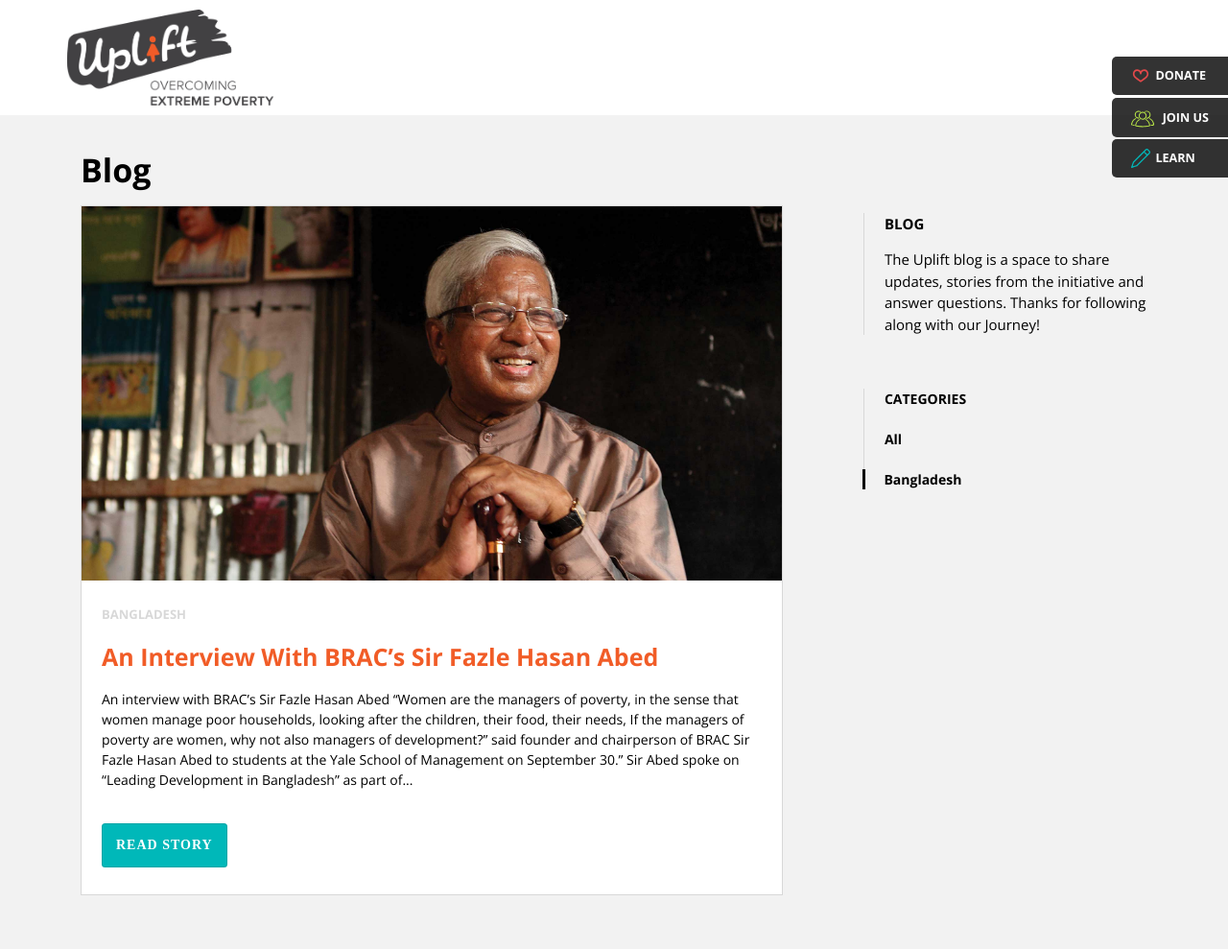
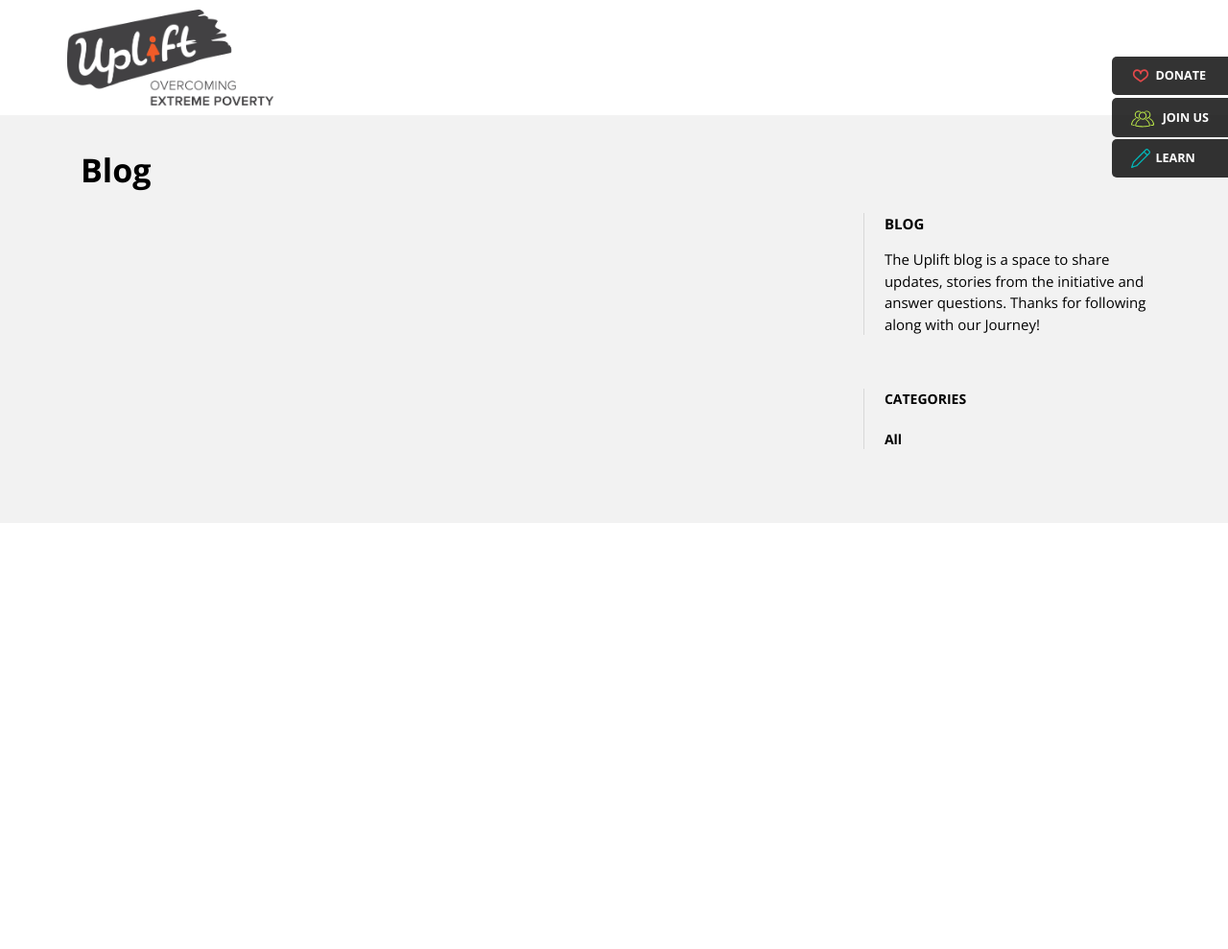
Before and after one commit to joinuplift/joinuplift.github.io, a Jekyll site: the page built from blog/category/bangladesh/index.html, in a window 1280 px wide. Shown: the whole page at 96% size. Built offline with Jekyll 4.4.1, drawn with Linux system fonts in a browser that asks for light colours; after the commit the page ends 900 px from its top, so only the background shows below that.

Commit message:
Updated 2016-06-23-an-interview-with-brac-s-sir-fazle-hasan-abed.md

```diff
--- a/_posts/2016-06-23-an-interview-with-brac-s-sir-fazle-hasan-abed.md
+++ b/_posts/2016-06-23-an-interview-with-brac-s-sir-fazle-hasan-abed.md
@@ -3,8 +3,6 @@
 published: true
 title: An interview with BRAC’s Sir Fazle Hasan Abed
 image: article-sirabed.jpg
-categories:
-  - bangladesh
 ---
 ## An interview with BRAC’s Sir Fazle Hasan Abed
 
```
